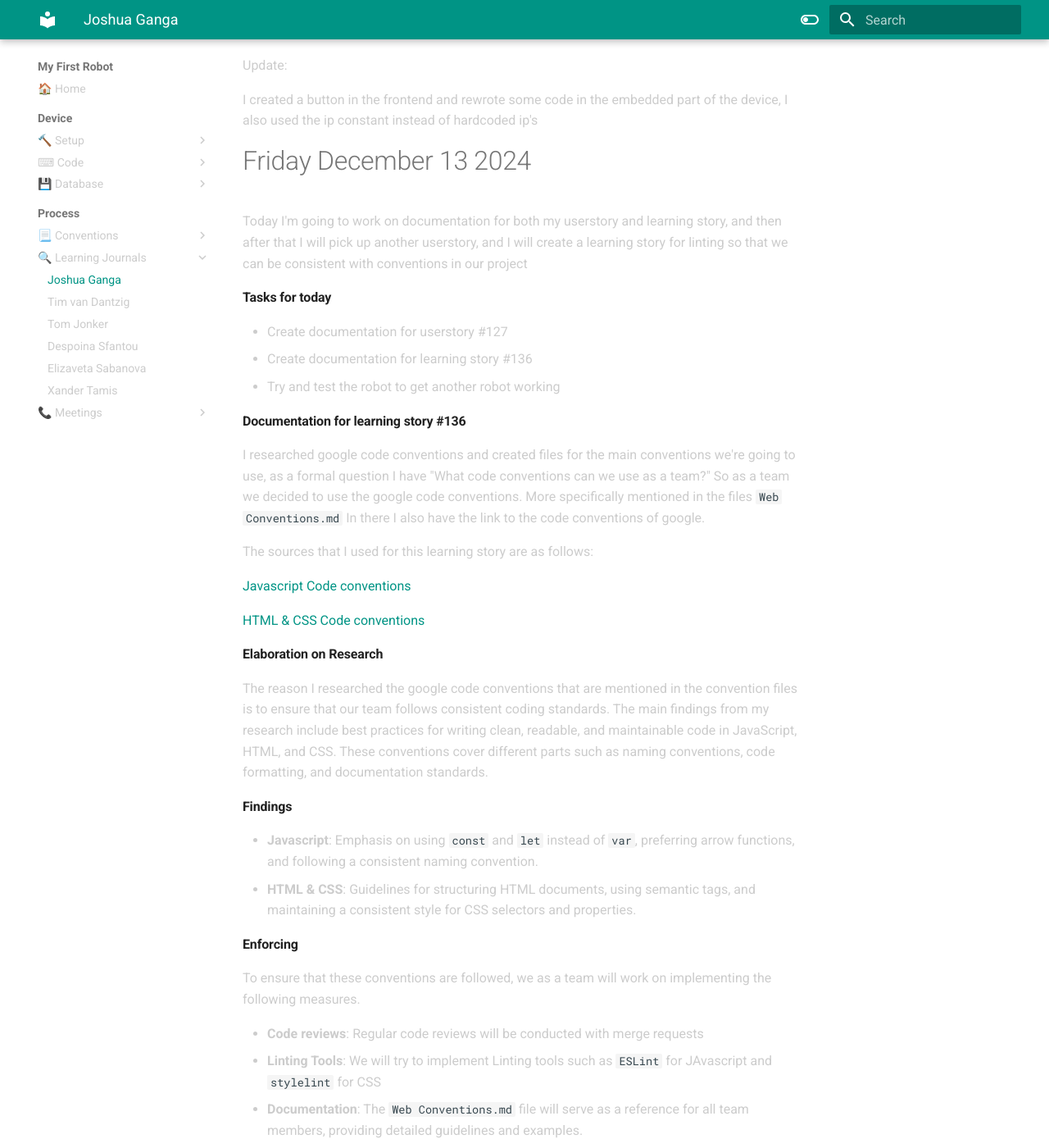
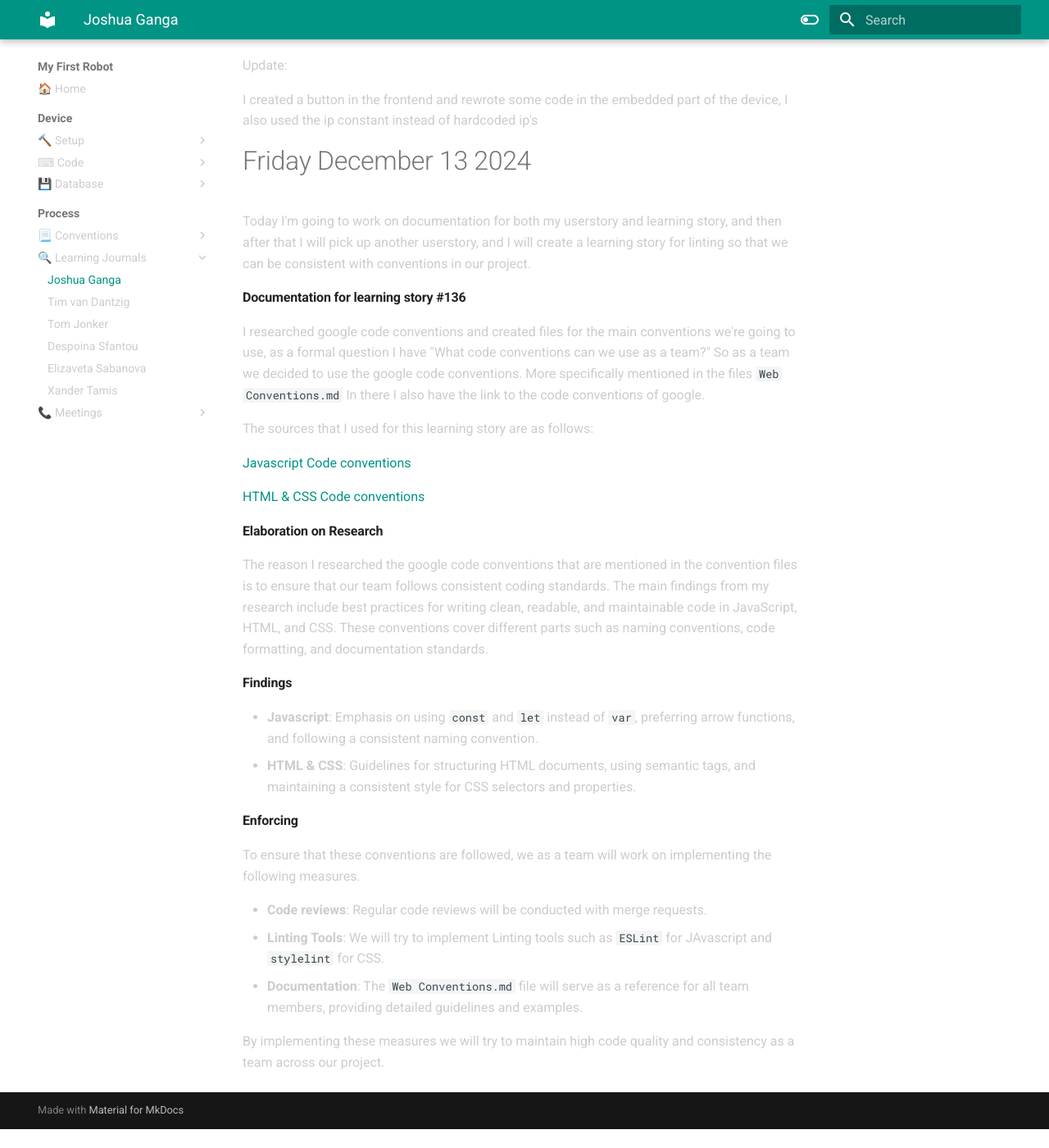
Before and after one commit to VioletHarmon2002/MyFirstRobot, an MkDocs documentation site: the page built from docs/Process/Learning Journals/joshua.md, in a window 1280 px wide and 1400 px high, scrolled down 263 px. Shown: the whole window at 82% size. Built offline with MkDocs 1.6.1 and Material for MkDocs 9.7.7, drawn with Linux system fonts in a browser that asks for light colours; after the commit the page ends 1640 px from its top, so only the background shows below that; some of the changed text lies outside the part shown.

Commit message:
docs: changes according to review

```diff
--- a/docs/Process/Learning Journals/joshua.md
+++ b/docs/Process/Learning Journals/joshua.md
@@ -17,15 +17,7 @@
 
 # Friday December 13 2024
 
-Today I'm going to work on documentation for both my userstory and learning story, and then after that I will pick up another userstory, and I will create a learning story for linting so that we can be consistent with conventions in our project
-
-
-#### Tasks for today
-
-- Create documentation for userstory #127
-- Create documentation for learning story #136
-- Try and test the robot to get another robot working
-
+Today I'm going to work on documentation for both my userstory and learning story, and then after that I will pick up another userstory, and I will create a learning story for linting so that we can be consistent with conventions in our project.
 
 
 #### Documentation for learning story #136
@@ -52,9 +44,9 @@
 
 To ensure that these conventions are followed, we as a team will work on implementing the following measures.
 
-- **Code reviews**: Regular code reviews will be conducted with merge requests
-- **Linting Tools**: We will try to implement Linting tools such as `ESLint` for JAvascript and `stylelint` for CSS
+- **Code reviews**: Regular code reviews will be conducted with merge requests.
+- **Linting Tools**: We will try to implement Linting tools such as `ESLint` for JAvascript and `stylelint` for CSS.
 - **Documentation**: The `Web Conventions.md` file will serve as a reference for all team members, providing detailed guidelines and examples.
 
 
-By implementing these measures we will try to maintain high code quality and consistency as a team across our project
+By implementing these measures we will try to maintain high code quality and consistency as a team across our project.
```
Also changed, not shown: docs/Code Conventions/HTML & CSS Conventions.md (renamed from docs/Code Conventions/Web Conventions.md, +3 -29 lines), docs/Code Conventions/Javascript Conventions.md (added, +27 -0 lines).
